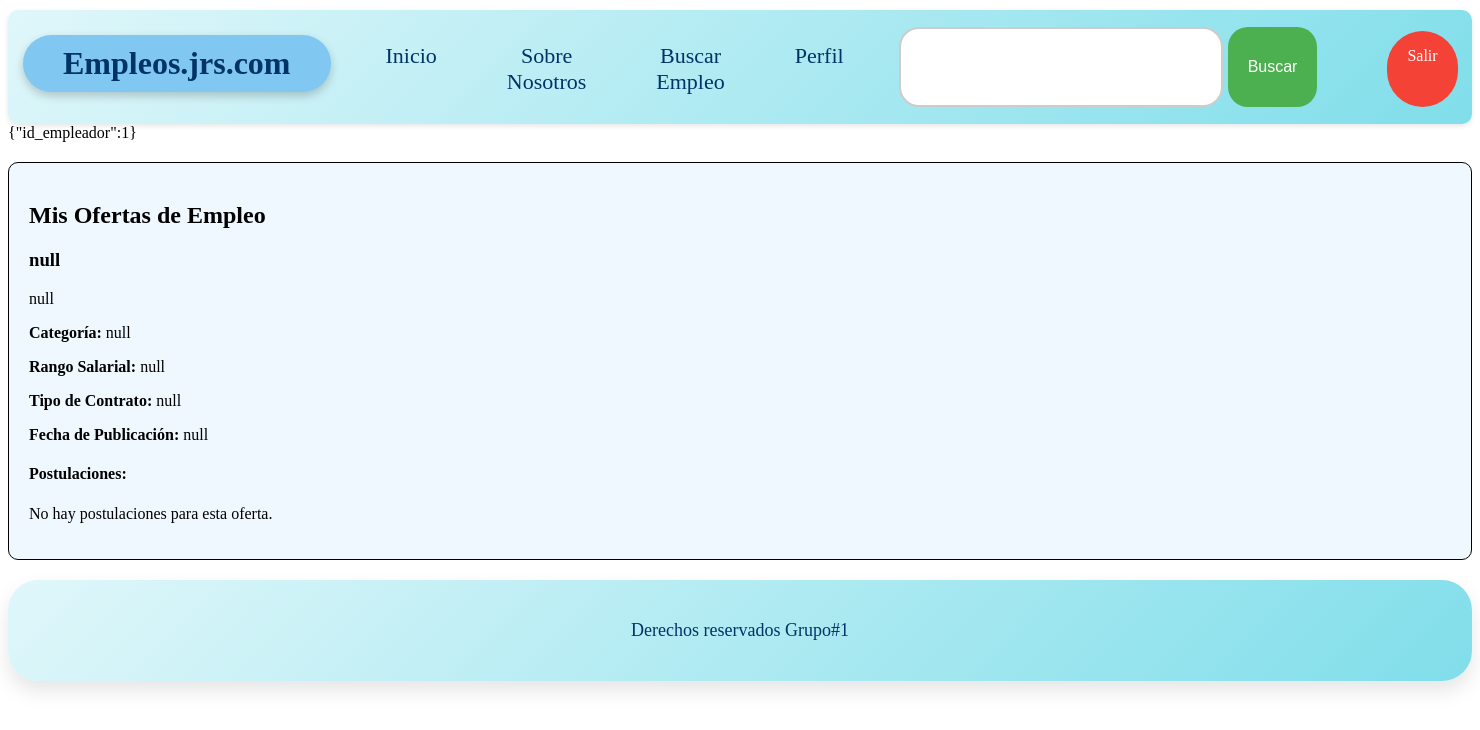
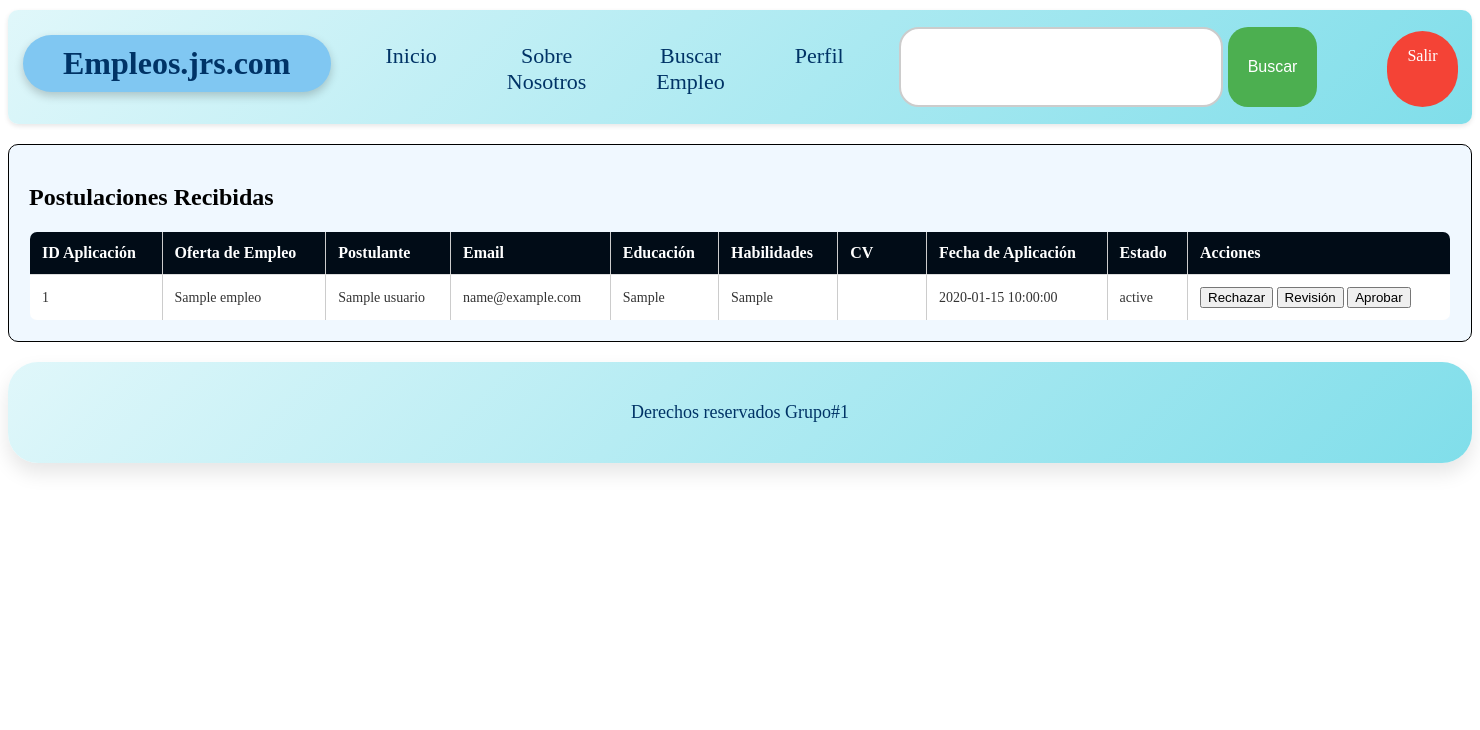
Before and after one commit to GabArroM/Ambiente-Web-C-S-G1-Empleos.jrs.com, a PHP site: page /OfertasEmpleo.php in a window 1480 px wide. Shown: the top 730 px of the page. Run offline with PHP 8.4, Linux system fonts and the light colour scheme; the visitor is signed in with stand-in values (Sample User, id 1); tables that the repository leaves empty or names only in its code hold one stand-in row (values such as "Sample post"); data that the repository does not hold is empty.

Commit message:
cambios by Andony calvo

```diff
--- a/Conexion/db.php
+++ b/Conexion/db.php
@@ -3,7 +3,7 @@
 
 $servername = "localhost";
 $username = "root";
-$password = "";
+$password = "Colon-1289";
 $database = "ProyectoWebQ3";
 
 $conn = new mysqli($servername, $username, $password, $database);
--- a/OfertasEmpleo.php
+++ b/OfertasEmpleo.php
@@ -2,9 +2,10 @@
 <html lang="es">
 <head>
     <meta charset="UTF-8">
-    <title>Ofertas de Empleo</title>
+    <title>Postulaciones Recibidas</title>
     <meta name="viewport" content="width=device-width, initial-scale=1.0">
     <link rel="stylesheet" href="./css/ModEmpleados.css?v=1.3">
+    <link rel="stylesheet" href="./css/BuscarEmpleo.css?v=1.0">
     <link rel="stylesheet" href="./css/style.css?v=1.4">
 </head>
 
@@ -13,73 +14,82 @@
 include("navbar.php");
 include("./Conexion/db.php");
 
-if (!isset($_SESSION['user_id'])) {
-    echo json_encode(['error' => 'Usuario no autenticado']);
-    exit();
+$user_id = $_SESSION['user_id'];
+
+if ($_SERVER["REQUEST_METHOD"] == "POST" && isset($_POST['accion'], $_POST['id_aplicacion'])) {
+    $accion = $_POST['accion'];
+    $id_aplicacion = $_POST['id_aplicacion'];
+
+    $valores_permitidos = ['Aplicado', 'En revisión', 'Rechazado', 'Aprobado'];
+
+    if (in_array($accion, $valores_permitidos)) {
+        $sql_update = "UPDATE Aplicaciones SET EstadoAplicacion = ? WHERE ID_Aplicacion = ?";
+        $stmt_update = $conn->prepare($sql_update);
+        $stmt_update->bind_param("si", $accion, $id_aplicacion);
+        $stmt_update->execute();
+    }
 }
 
-$id_empleador = $_SESSION['user_id'];
-echo json_encode(['id_empleador' => $id_empleador]);
+$sql = "
+    SELECT A.ID_Aplicacion, O.Titulo AS Oferta, U.Nombre AS Postulante, U.Email,
+           P.Educacion, P.Habilidades, P.CV_URL, A.FechaAplicacion, A.EstadoAplicacion
+    FROM Aplicaciones A
+    INNER JOIN Ofertas_Empleo O ON A.ID_Oferta = O.ID_Oferta
+    INNER JOIN Empleadores E ON O.ID_Empleador = E.ID_Empleador
+    INNER JOIN Perfil_Junior P ON A.ID_PerfilJunior = P.ID_PerfilJunior
+    INNER JOIN Usuarios U ON P.ID_Usuario = U.ID_Usuario
+    WHERE E.ID_Usuario = ?";
+
+$stmt = $conn->prepare($sql);
+$stmt->bind_param("i", $user_id);
+$stmt->execute();
+$result = $stmt->get_result();
 ?>
 
 <main>
-    <h2>Mis Ofertas de Empleo</h2>
+    <h2>Postulaciones Recibidas</h2>
+    <table border="1">
+        <tr>
+            <th>ID Aplicación</th>
+            <th>Oferta de Empleo</th>
+            <th>Postulante</th>
+            <th>Email</th>
+            <th>Educación</th>
+            <th>Habilidades</th>
+            <th>CV</th>
+            <th>Fecha de Aplicación</th>
+            <th>Estado</th>
+            <th>Acciones</th>
+        </tr>
 
-    <div id="ofertas-container"></div>
-
-    <script>
-        fetch('obtener_ofertas.php')
-    .then(response => response.json())
-    .then(data => {
-        console.log(data);
-
-        const ofertasContainer = document.getElementById('ofertas-container');
-
-        if (data.error) {
-            ofertasContainer.innerHTML = "<p>" + data.error + "</p>";
-            return;
+        <?php
+        if ($result->num_rows > 0) {
+            while ($row = $result->fetch_assoc()) {
+                echo "<tr>
+                        <td>{$row['ID_Aplicacion']}</td>
+                        <td>{$row['Oferta']}</td>
+                        <td>{$row['Postulante']}</td>
+                        <td>{$row['Email']}</td>
+                        <td>{$row['Educacion']}</td>
+                        <td>{$row['Habilidades']}</td>
+                        <td><a href='{$row['CV_URL']}' target='_blank'>Ver CV</a></td>
+                        <td>{$row['FechaAplicacion']}</td>
+                        <td>{$row['EstadoAplicacion']}</td>
+                        <td>
+                            <form method='POST' style='display: inline-block;'>
+                                <input type='hidden' name='id_aplicacion' value='{$row['ID_Aplicacion']}'>
+                                <button type='submit' name='accion' value='Rechazado'>Rechazar</button>
+                                <button type='submit' name='accion' value='En revisión'>Revisión</button>
+                                <button type='submit' name='accion' value='Aprobado'>Aprobar</button>
+                            </form>
+                        </td>
+                      </tr>";
+            }
+        } else {
+            echo "<tr><td colspan='10'>No tienes postulaciones recibidas.</td></tr>";
         }
-
-        if (data.ofertas.length > 0) {
-            data.ofertas.forEach(oferta => {
-                let ofertaHTML = `
-                    <div class="oferta">
-                        <h3>${oferta.Titulo}</h3>
-                        <p>${oferta.Descripcion}</p>
-                        <p><strong>Categoría:</strong> ${oferta.Categoria}</p>
-                        <p><strong>Rango Salarial:</strong> ${oferta.RangoSalarial}</p>
-                        <p><strong>Tipo de Contrato:</strong> ${oferta.TipoContrato}</p>
-                        <p><strong>Fecha de Publicación:</strong> ${oferta.FechaPublicacion}</p>
-                        <h4>Postulaciones:</h4>
-                `;
-
-                if (oferta.postulaciones.length > 0) {
-                    oferta.postulaciones.forEach(postulante => {
-                        ofertaHTML += `
-                            <div class="postulante">
-                                <p><strong>Nombre:</strong> ${postulante.Nombre}</p>
-                                <p><strong>Educación:</strong> ${postulante.Educacion}</p>
-                                <p><strong>Habilidades:</strong> ${postulante.Habilidades}</p>
-                                <p><strong>Teléfono:</strong> ${postulante.Telefono}</p>
-                            </div>
-                        `;
-                    });
-                } else {
-                    ofertaHTML += "<p>No hay postulaciones para esta oferta.</p>";
-                }
-                ofertaHTML += "</div>";
-
-                ofertasContainer.innerHTML += ofertaHTML;
-            });
-        } else {
-            ofertasContainer.innerHTML = "<p>No tienes ofertas de empleo publicadas.</p>";
-        }
-    })
-    .catch(error => {
-        console.error('Error al cargar las ofertas:', error);
-    });
-
-    </script>
+        ?>
+    </table>
 </main>
 
 <footer>
--- a/obtener_ofertas.php
+++ /dev/null
@@ -1,59 +0,0 @@
-<?php
-include("./Conexion/db.php");
-
-session_start();
-
-if (!isset($_SESSION['user_id'])) {
-    echo json_encode(['error' => 'Usuario no autenticado']);
-    exit();
-}
-
-$id_empleador = $_SESSION['user_id'];
-
-$sql_ofertas = "SELECT * FROM Ofertas_Empleo WHERE ID_Empleador = $id_empleador";
-$result_ofertas = mysqli_query($conn, $sql_ofertas);
-
-if (!$result_ofertas) {
-    echo json_encode(['error' => 'Error en la consulta SQL: ' . mysqli_error($conn)]);
-    exit();
-}
-
-$ofertas = [];
-if (mysqli_num_rows($result_ofertas) > 0) {
-} else {
-    echo json_encode(['error' => 'No se encontraron ofertas.']);
-    exit();
-}
-
-if (mysqli_num_rows($result_ofertas) > 0) {
-    while ($row_oferta = mysqli_fetch_assoc($result_ofertas)) {
-        $sql_postulaciones = "SELECT p.ID_Usuario, p.Educacion, p.Habilidades, p.Telefono, u.Nombre
-                              FROM Aplicaciones a
-                              JOIN Perfil_Junior p ON a.ID_PerfilJunior = p.ID_PerfilJunior
-                              JOIN Usuarios u ON p.ID_Usuario = u.ID_Usuario
-                              WHERE a.ID_Oferta = " . $row_oferta['ID_Oferta'] . " AND a.EstadoAplicacion = 'Aplicado'";
-        $result_postulaciones = mysqli_query($conn, $sql_postulaciones);
-
-        $postulaciones = [];
-        if (mysqli_num_rows($result_postulaciones) > 0) {
-            while ($row_postulacion = mysqli_fetch_assoc($result_postulaciones)) {
-                $postulaciones[] = $row_postulacion;
-            }
-        }
-
-        $ofertas[] = [
-            'ID_Oferta' => $row_oferta['ID_Oferta'],
-            'Titulo' => $row_oferta['Titulo'],
-            'Descripcion' => $row_oferta['Descripcion'],
-            'Categoria' => $row_oferta['Categoria'],
-            'RangoSalarial' => $row_oferta['RangoSalarial'],
-            'TipoContrato' => $row_oferta['TipoContrato'],
-            'FechaPublicacion' => $row_oferta['FechaPublicacion'],
-            'postulaciones' => $postulaciones
-        ];
-    }
-}
-
-echo json_encode(['ofertas' => $ofertas]);
-
-?>
```
Also changed, not shown: 1 other file.
